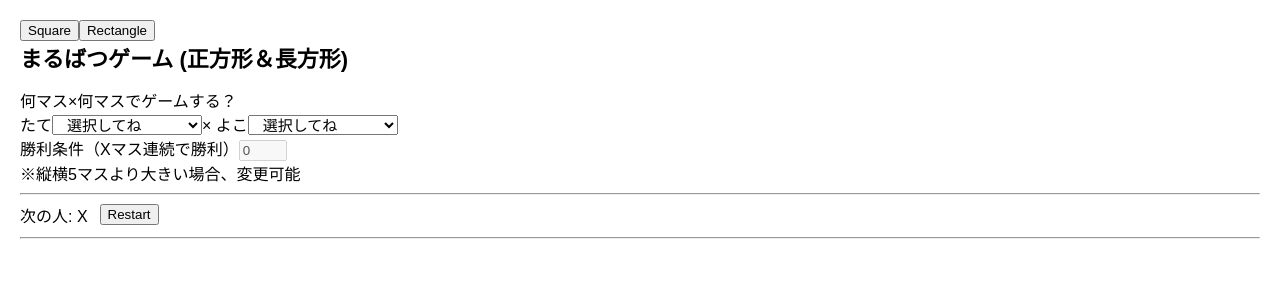
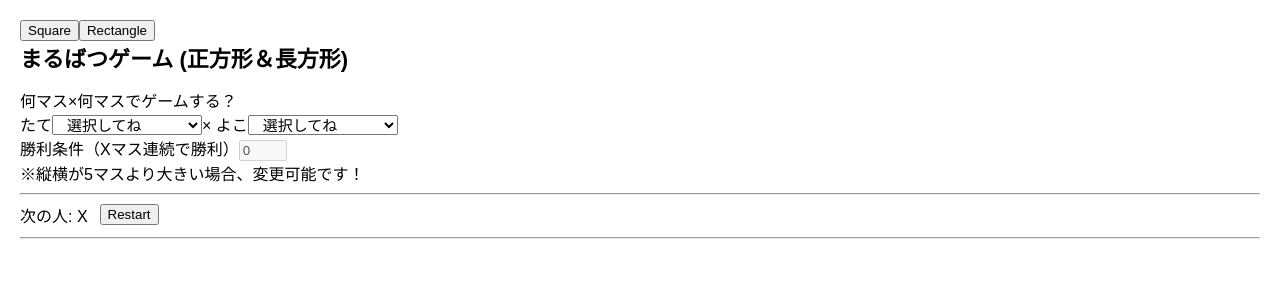
Before and after one commit to takebayashi-sub/learning, a React (Vite) app: page / in a window 1280 px wide. Shown: the top 300 px of the page. Built offline with nearby package versions, Linux system fonts and the light colour scheme.

Commit message:
プルリク作成の練習のため文言変更

```diff
--- a/src/pages/rectangle/index.tsx
+++ b/src/pages/rectangle/index.tsx
@@ -188,7 +188,7 @@ export function RectangleApp() {
           onChange={handleWinCountChange}
         />
         <br />
-        ※縦横{minBoardSizeForCustomWin}マスより大きい場合、変更可能
+        ※縦横が{minBoardSizeForCustomWin}マスより大きい場合、変更可能です！
       </div>
       <hr />
       <div className={styles.player}>
```
